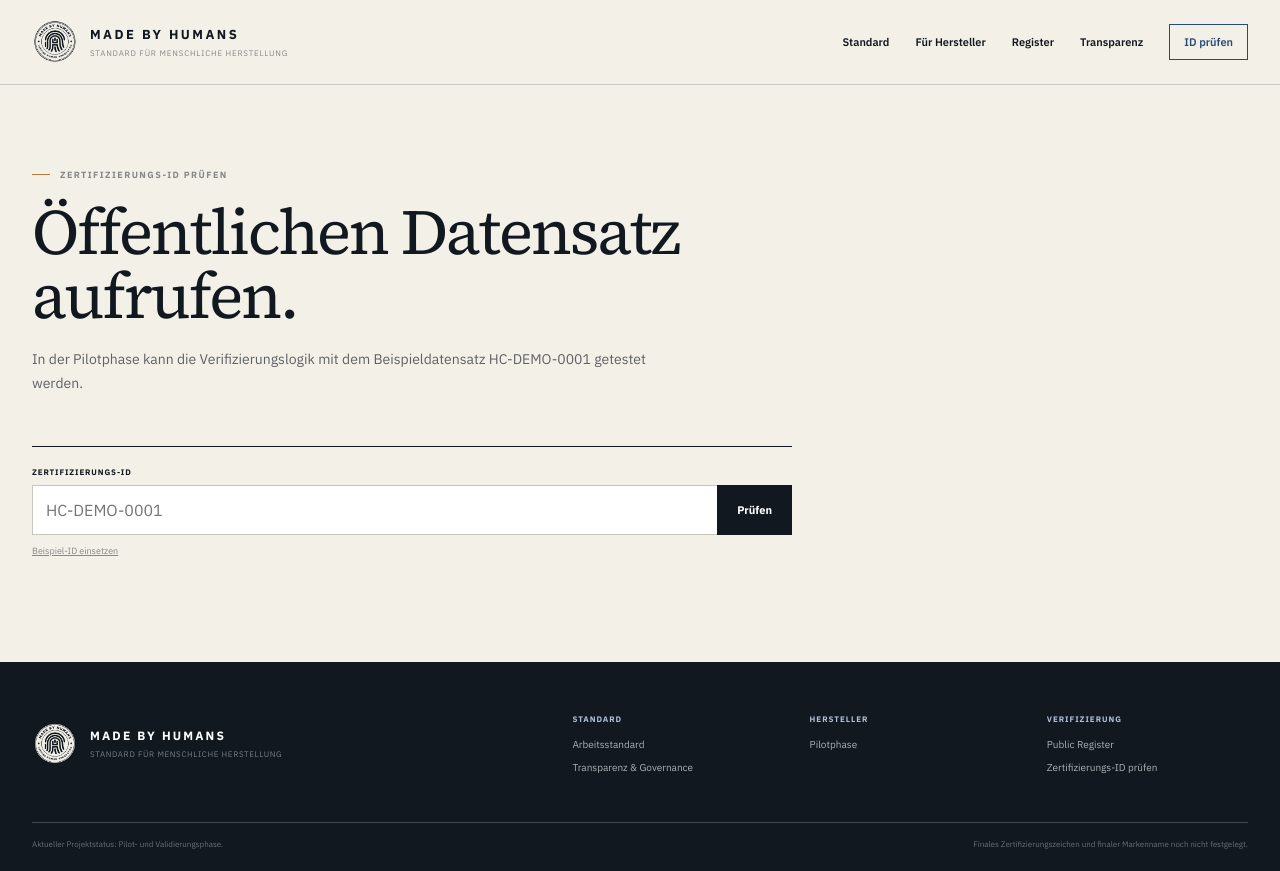
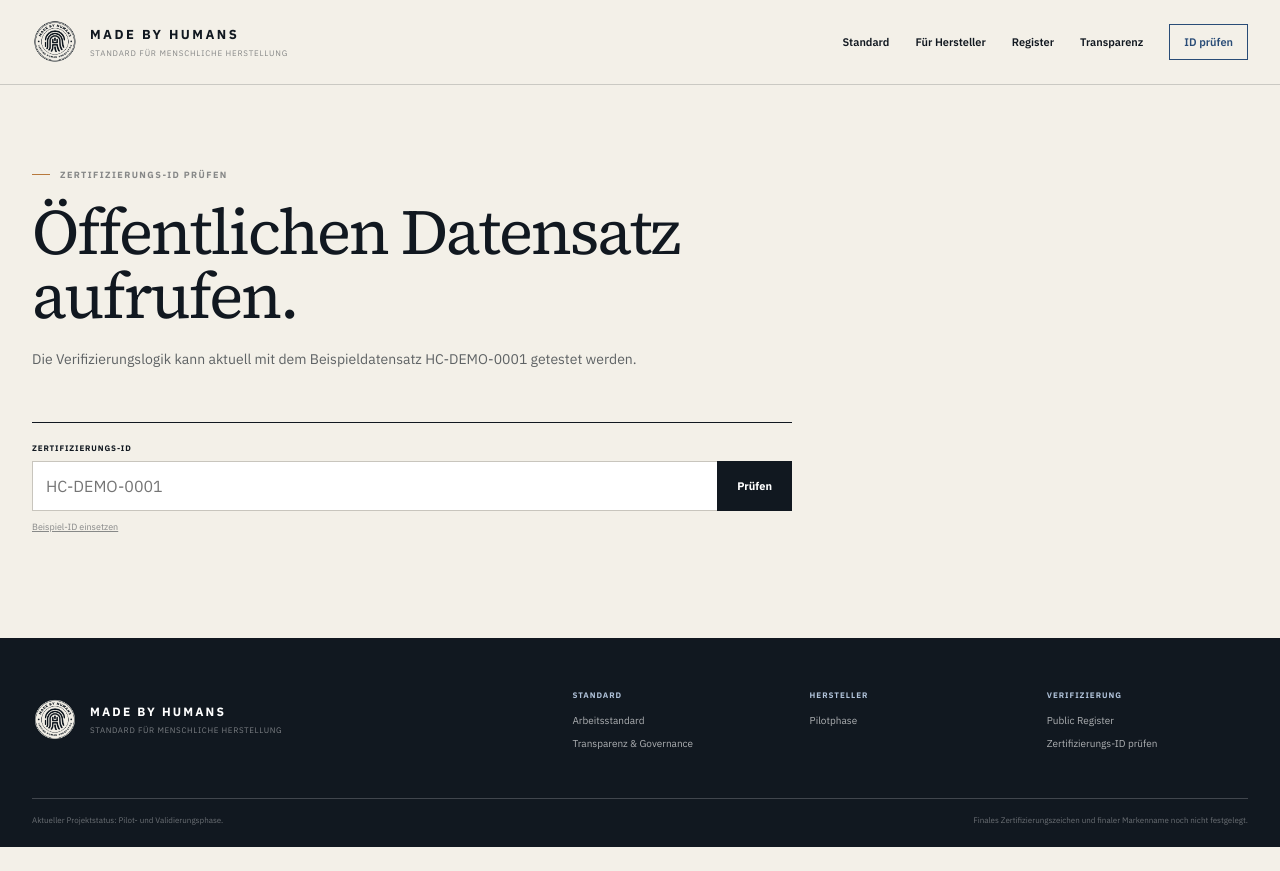
Before and after one commit to dennis-glaser-coder/human-certification-web, a Next.js app: page /pruefen in a window 1280 px wide. After the commit the page ends 847 px from the top, so only its background shows below. Built offline with nearby package versions, Linux system fonts and the light colour scheme.

Commit message:
Remove pilot language from verification page

```diff
--- a/src/app/pruefen/page.js
+++ b/src/app/pruefen/page.js
@@ -65,7 +65,7 @@ export default function VerifyPage() {
           <div className="eyebrow">ZERTIFIZIERUNGS-ID PRÜFEN</div>
           <h1>Öffentlichen Datensatz aufrufen.</h1>
           <p>
-            In der Pilotphase kann die Verifizierungslogik mit dem Beispieldatensatz HC-DEMO-0001 getestet werden.
+            Die Verifizierungslogik kann aktuell mit dem Beispieldatensatz HC-DEMO-0001 getestet werden.
           </p>
         </div>
 
```
